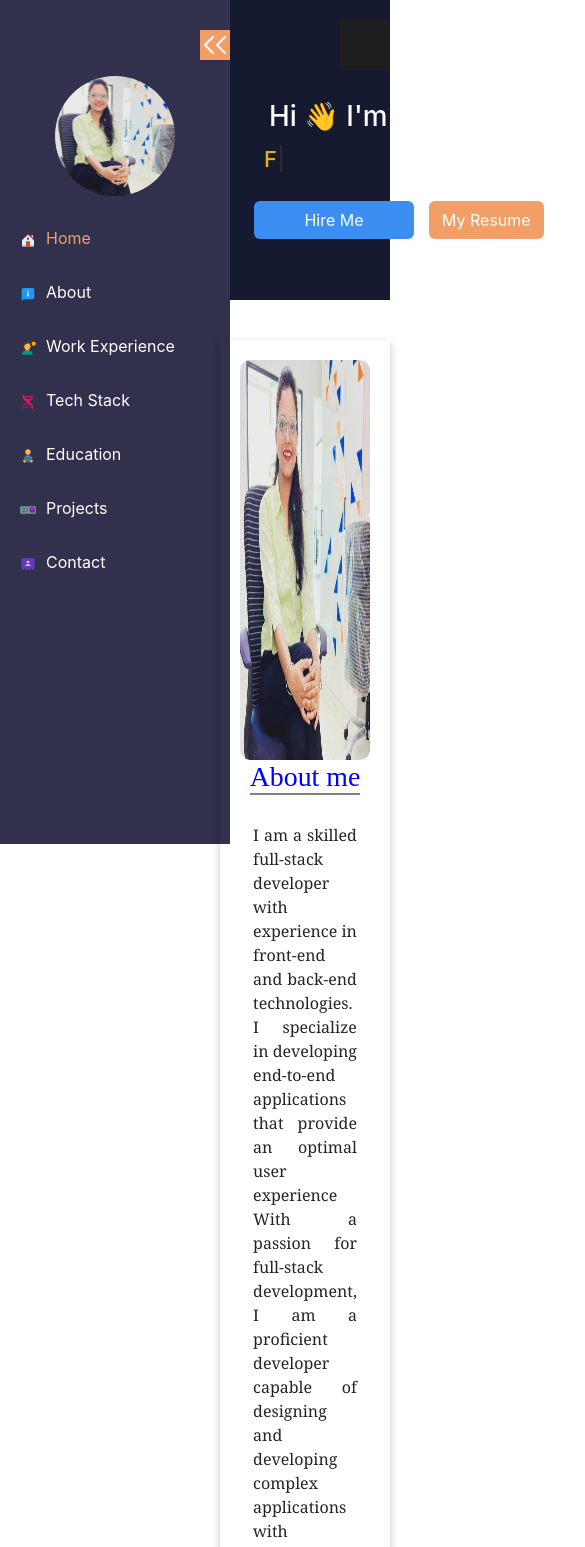
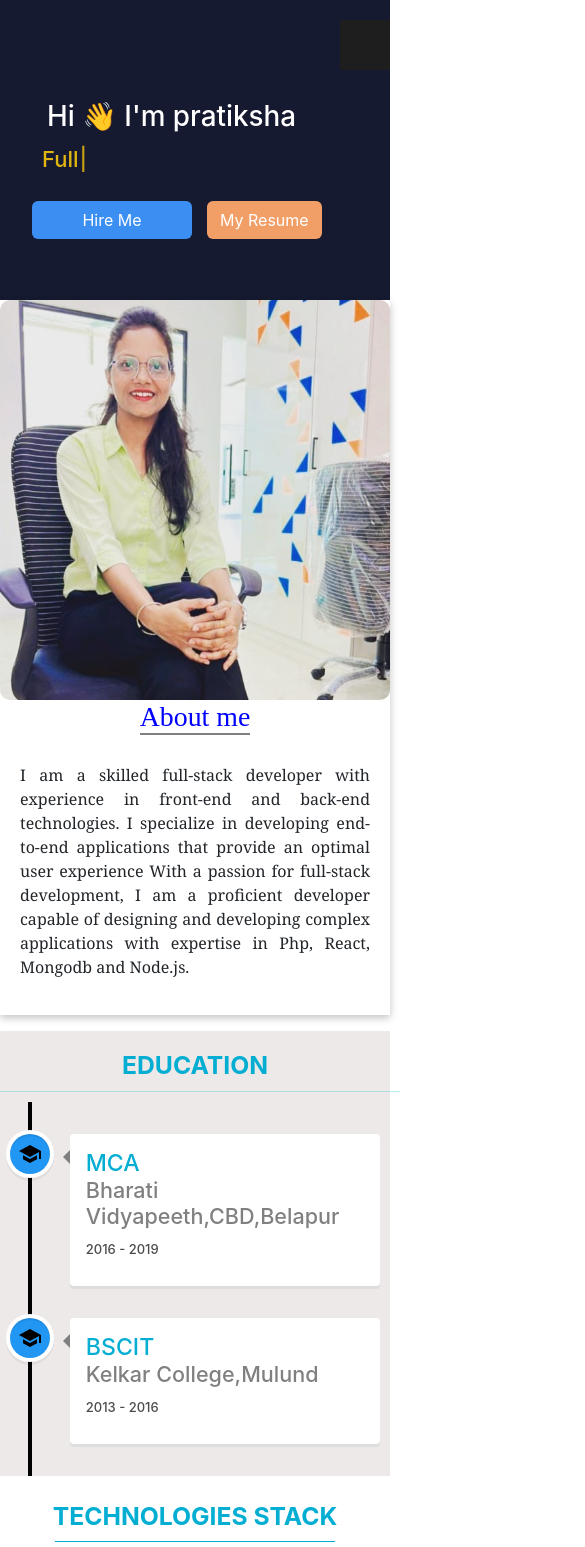
Before and after one commit to pratikshadecotech/Mern-Portfolio, a React (Create React App) app in the folder Mern-Portfolio/client/: page / in a window 390 px wide. Shown: the top 1547 px of the page, 585 px wide, since content can reach past the window. Built offline with nearby package versions, Linux system fonts and the light colour scheme.

Commit message:
mediaquery did for responsive code max width 600

```diff
--- a/Mern-Portfolio/client/src/App.js
+++ b/Mern-Portfolio/client/src/App.js
@@ -24,9 +24,9 @@ const App = () => {
 
 
 
-        <div className='footer pb-3 ms-3'>
+        <div className='footer pb-3 pt-3 ms-3'>
           <Tada>
-            <h4 className='text-center'>Made with techinfo</h4>
+            <h4 className='text-center'>Made by Pratiksha</h4>
           </Tada>
         </div>
 
--- a/Mern-Portfolio/client/src/Components/Layout/layout.css
+++ b/Mern-Portfolio/client/src/Components/Layout/layout.css
@@ -29,3 +29,12 @@
 .sidebar-toggle{
     width: 230px;
 }
+
+
+/*========Mobile view=======*/
+
+@media(max-width: 600px){
+    .sidebar{
+        display: none;
+    }
+}
--- a/Mern-Portfolio/client/src/Pages/About/about.css
+++ b/Mern-Portfolio/client/src/Pages/About/about.css
@@ -35,3 +35,14 @@
     padding: 20px;
     font-family: Georgia, 'Times New Roman', Times, serif;
 }
+
+
+/* ==================== */
+@media(max-width : 600px){
+    .about{
+        padding: 0;
+        margin: 0;
+        /* margin-left: 5px; */
+    }
+
+}
--- a/Mern-Portfolio/client/src/Pages/Contact/Contact.css
+++ b/Mern-Portfolio/client/src/Pages/Contact/Contact.css
@@ -44,3 +44,18 @@
     border-radius: 1px;
     color: white;
 }
+
+/* ==================== */
+@media(max-width : 600px){
+    .contact{
+        padding: 0;
+        margin: 0;
+    }
+
+    .contact .fields{
+        margin-left: 37px;
+        width: 316px;
+        margin-top: 10px;
+   }
+
+}
--- a/Mern-Portfolio/client/src/Pages/Contact/Contact.js
+++ b/Mern-Portfolio/client/src/Pages/Contact/Contact.js
@@ -44,16 +44,16 @@ const Contact = () => {
 
                   </div>
 
-                  <div className='row'>
+                  <div className='row fields'>
                     <input type='text' name='name' placeholder='Enter Your Name' className='mb-3' />
                   </div>
 
-                  <div className='row'>
+                  <div className='row fields'>
                     <input type='email' name='email' placeholder='Enter Your Email' className='mb-3' />
                   </div>
 
 
-                  <div className='row'>
+                  <div className='row fields'>
                     <textarea type='text' name='msg' placeholder='Enter Your Message' className='mb-3' />
                   </div>
 
--- a/Mern-Portfolio/client/src/Pages/Educations/Education.css
+++ b/Mern-Portfolio/client/src/Pages/Educations/Education.css
@@ -16,3 +16,20 @@
     font-weight: bold;
     color: #03AED2;
 }
+
+
+
+/* ==================== */
+@media(max-width : 600px){
+    .education{
+        padding: 0;
+        margin: 0;
+       margin-top: 10px;
+    }
+
+
+    .education h2{
+        padding-top: 20px;
+    }
+
+}
--- a/Mern-Portfolio/client/src/Pages/Projects/projects.css
+++ b/Mern-Portfolio/client/src/Pages/Projects/projects.css
@@ -76,3 +76,20 @@
     border-radius: 4px;
     box-shadow: rgba(50, 50, 93, 0.25) 0px 50px 100px -20px, rgba(0, 0, 0, 0.3) 0px 30px 60px -30px, rgba(10, 37, 64, 0.35) 0px -2px 6px 0px inset;
 }
+
+
+/* ==================== */
+@media(max-width : 600px){
+    .project{
+        padding: 0;
+        margin: 0;
+        /* margin-left: 5px; */
+    }
+
+
+    .project .card{
+        margin-top: 40px;
+        margin-left: 2px;
+    }
+
+}
--- a/Mern-Portfolio/client/src/Pages/TechStack/techstack.css
+++ b/Mern-Portfolio/client/src/Pages/TechStack/techstack.css
@@ -43,3 +43,18 @@
     border: none;
     transition: 1s;
 }
+
+/* ==================== */
+@media(max-width : 600px){
+    .techstack{
+        padding: 0;
+        margin: 0;
+        padding-top: 10px;
+    }
+
+
+    .techstack hr{
+
+        width: 280px;
+    }
+}
--- a/Mern-Portfolio/client/src/Pages/WorkExp/WorkExp.css
+++ b/Mern-Portfolio/client/src/Pages/WorkExp/WorkExp.css
@@ -25,3 +25,14 @@
 .work-desc{
     color:black;
 }
+
+
+/* ==================== */
+@media(max-width : 600px){
+    .work{
+        padding: 0;
+        margin: 0;
+        /* margin-left: 5px; */
+    }
+
+}
--- a/Mern-Portfolio/client/src/Pages/home.css
+++ b/Mern-Portfolio/client/src/Pages/home.css
@@ -72,3 +72,14 @@
     z-index: 1;
 
 }
+
+
+/* ==================== */
+@media(max-width : 600px){
+    .home-container{
+        padding: 0;
+        margin: 0;
+        /* margin-left: 5px; */
+    }
+
+}
```
